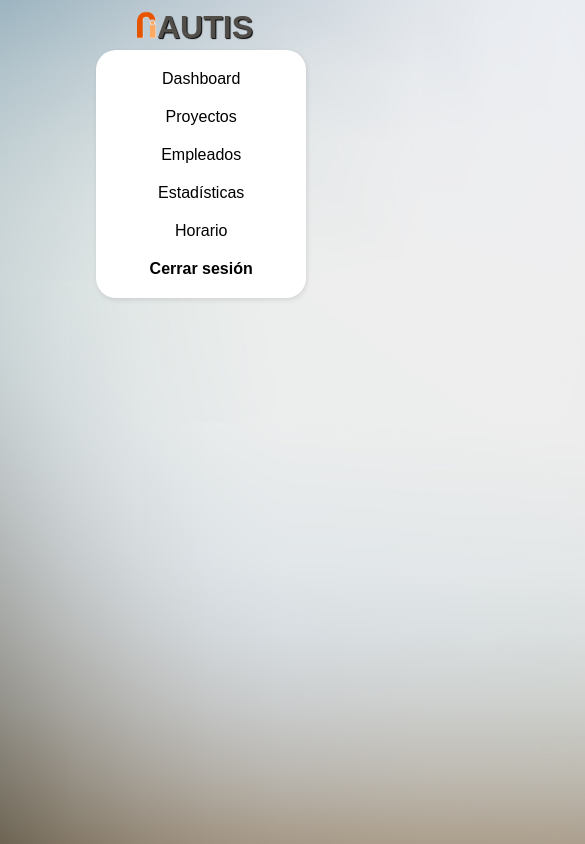
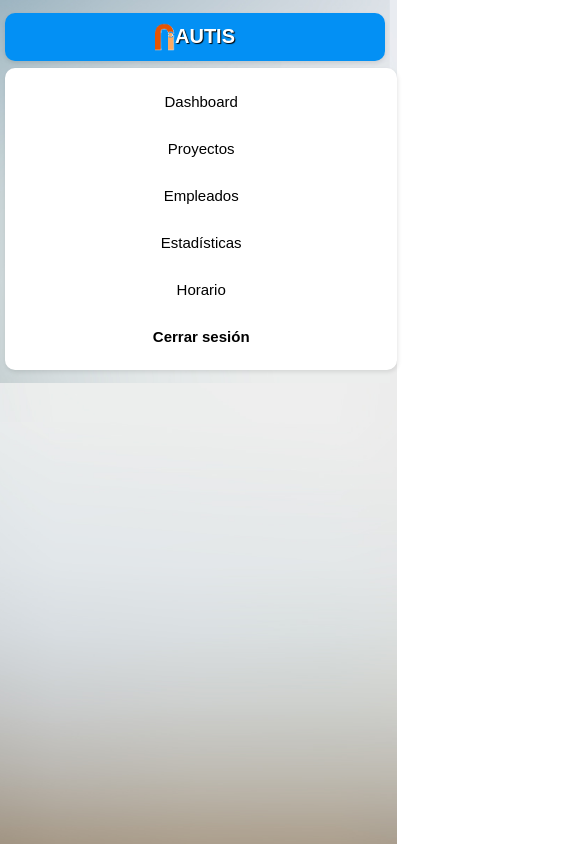
Before and after one commit to Paguita999/OpenProject, a website: page frontend/html/inicio.html in a window 390 px wide. Shown: the top 844 px of the page, 585 px wide, since content can reach past the window. Drawn offline with nearby package versions, Linux system fonts and the light colour scheme; no server answers.

Commit message:
martes 9:35

```diff
--- a/frontend/css/index.css
+++ b/frontend/css/index.css
@@ -74,3 +74,50 @@ span {
     margin-left: auto;
     font-weight: bold;
 }
+
+/*--------------- MEDIA QUERIES ---------------*/
+@media (max-width: 768px) {
+    #index {
+        margin: 5%;
+        background-size: cover;
+        background-position: center;
+    }
+    #titulo h1 {
+        font-size: 150%;
+        padding: 10px 0;
+    }
+    #apiform {
+        flex-direction: column;
+        max-width: 100%;
+        padding: 10px;
+        box-shadow: none;
+    }
+    #labelform {
+        margin-bottom: 5px;
+        margin-right: 0;
+        padding: 8px;
+        font-size: 1em;
+    }
+    #apiform input,
+    #apiform input[type="text"] {
+        margin-bottom: 10px;
+        width: 80%;
+        font-size: 1em;
+        padding: 8px;
+    }
+    .submit {
+        width: 100%;
+        text-align: center;
+        margin-left: 0;
+        font-size: 1em;
+        padding: 10px 0;
+    }
+    .logo {
+        width: 40px;
+        height: 40px;
+    }
+    span {
+        font-size: 1em;
+        margin-right: 5px;
+    }
+}
--- a/frontend/css/inicio.css
+++ b/frontend/css/inicio.css
@@ -61,6 +61,18 @@
 }
 
 /* --------------- PÁGINA --------------- */
+#cabecera {
+    display: flex;
+    justify-content: center;
+    align-items: center;
+    background-color: #0390f4;
+    padding: 20px;
+    border-radius: 15px;
+    box-shadow: 0 2px 4px rgba(0, 0, 0, 0.1);
+    max-width: 50%;
+    margin: auto;
+}
+
 #encabezado {
     display: flex;
     justify-content: center;
@@ -82,7 +94,7 @@ body {
 
 h1 {
     margin: 1%;
-    color: #514d49;
+    color: #ffffff;
     text-align: center;
     font-family: league spartan, sans-serif;
     font-size: 200%;
@@ -285,21 +297,22 @@ nav {
     display: flex;
     justify-content: center;
     align-items: center;
-    background-color: white;
-    padding: 10px;
-    margin: 1%;
+    background-color: #ffffff;
+    padding: 20px;
+    border-radius: 15px;
+    box-shadow: 1px 2px 4px rgba(0, 0, 0, 0.1);
+    max-width: 50%;
+    height: 25px;
+    width: 100%;
+    margin: 2%;
     margin-left: 24%;
-    border-radius: 20px;
-    border: none;
-    box-shadow: 1px 2px 5px rgba(0, 0, 0, 0.1);
-    max-width: 50%;
 }
 
 nav .button {
     position: relative;
     display: inline-block;
     text-align: center;
-    padding: 10px 20px;
+    padding: 10px 25px;
     background-color: white;
     color: rgb(0, 0, 0);
     font-size: 16px;
@@ -434,30 +447,84 @@ canvas .stats {
 
 /* --------------- MÓVIL/TABLET --------------- */
 @media (max-width: 721px) {
-    .container {
-        max-width: 90%;
+    body {
+        background-size: cover;
+        background-position: center;
+    }
+
+    #cabecera,
+    nav {
+        max-width: 98%;
+        margin: 2% auto;
+        padding: 10px;
+        border-radius: 10px;
+    }
+
+    #container {
+        width: 98%;
+        grid-template-columns: 1fr;
+        padding: 5px;
     }
 
     .webDiv {
-        max-width: 90%;
-        margin-left: 5%;
+        max-width: 98%;
+        margin: 2% auto;
+        padding: 8px;
     }
 
     nav {
         flex-direction: column;
-        align-items: center;
+        align-items: stretch;
+        height: auto;
+        margin-left: 0;
     }
 
-    nav .button {
+    nav .button,
+    nav .cerrar-sesion {
         width: 100%;
-        text-align: center;
+        margin: 5px 0;
+        font-size: 15px;
+        padding: 10px 0;
     }
 
     nav .right {
         margin-top: 10px;
+        width: 100%;
+        justify-content: flex-end;
     }
 
-    #encabezado h1 {
-        font-size: 24px;
+    #encabezado h1,
+    h1 {
+        font-size: 20px;
+        padding: 0 5px;
+    }
+
+    .button-user,
+    .webDiv .delete-user-btn,
+    .webDiv .modify-user-btn,
+    .webDiv .user-count-btn {
+        width: 100%;
+        min-width: unset;
+        max-width: unset;
+        margin-left: 0;
+        margin-right: 0;
+        font-size: 12px;
+        padding: 10px 0;
+    }
+
+    .modal-contenido,
+    .modalmod-contenido {
+        width: 95%;
+        margin: 30% auto;
+        padding: 10px;
+    }
+
+    #barChart,
+    #pieChart,
+    #lineChart {
+        width: 98%;
+        max-width: 80%;
+        padding: 10px;
+        margin: 20px auto;
     }
 }
```
